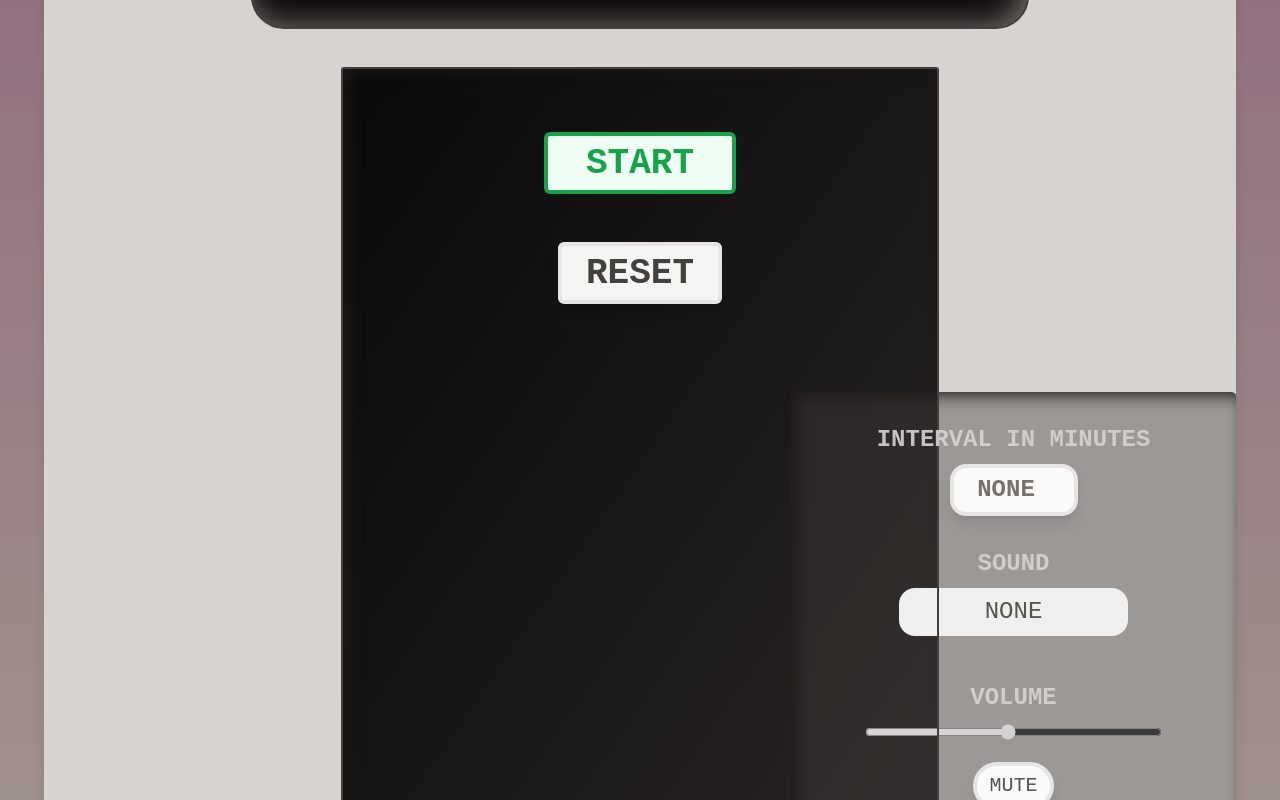
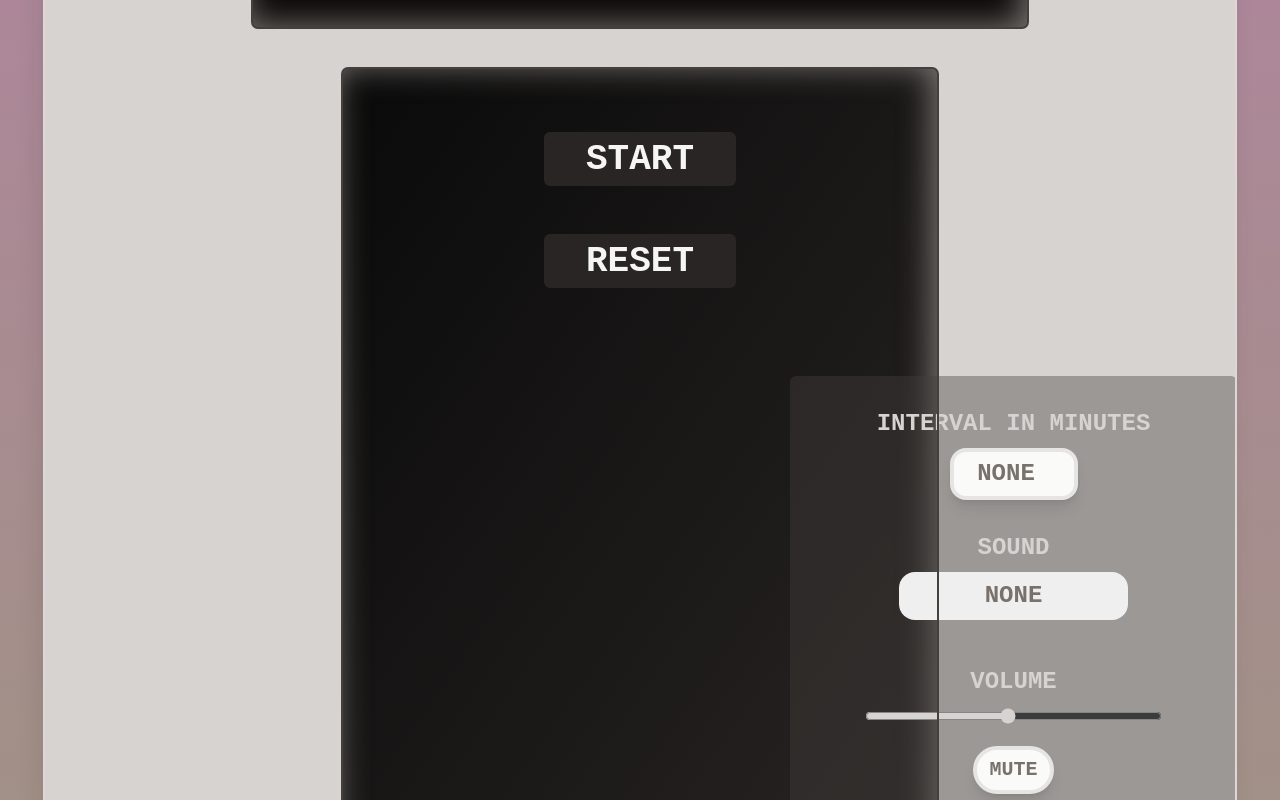
Before and after one commit to davidschraedel/stopwatch, a React (Vite) app: page / in a window 1280 px wide. Shown: the part 340-1140 px from the top of the page. Built offline with nearby package versions, Linux system fonts and the light colour scheme.

Commit message:
more style changes

```diff
--- a/src/App.jsx
+++ b/src/App.jsx
@@ -4,7 +4,7 @@ import Footer from "./Footer";
 function App() {
   return (
     <>
-      <div className="z-0 pt-20 px-1 sm:px-10 sm:min-w-min text-center text-2xl bg-gradient-to-b from-[#8b657d] to-[#a7a490] antialiased">
+      <div className="z-0 pt-20 px-1 sm:px-10 sm:min-w-min text-center text-2xl bg-gradient-to-b from-[#b283a1] to-[#9b977c] antialiased">
         <Stopwatch />
         <Footer />
       </div>
--- a/src/stopwatch/Display.jsx
+++ b/src/stopwatch/Display.jsx
@@ -4,7 +4,7 @@ const Display = (props) => {
   return (
     <>
       {/* clock face */}
-      <div className="flex gap-1 sm:gap-0 outline -outline-offset-1 outline-2 outline-stone-700 shadow-display justify-center items-end sm:text-3xl text-stone-50 bg-stone-950 md:text-4xl lg:text-5xl pt-14 pb-16 sm:pt-10 sm:pb-12 px-2 sm:mx-10 md:mx-24 lg:mx-40 xl:mx-52 rounded-[2rem] selection:bg-stone-700 selection:text-green-500 ">
+      <div className="flex gap-1 sm:gap-0 outline -outline-offset-1 outline-2 outline-stone-700 shadow-display justify-center items-end sm:text-3xl text-stone-50 bg-stone-950 md:text-4xl lg:text-5xl pt-14 pb-16 sm:pt-10 sm:pb-12 px-2 sm:mx-10 md:mx-24 lg:mx-40 xl:mx-52 rounded-md selection:bg-stone-700 selection:text-green-500 ">
         <div className={`flex-1 ${props.hours === "00" ? "text-stone-700" : "text-stone-300"}`}>
           {props.hours}
         </div>
--- a/src/stopwatch/Stopwatch.jsx
+++ b/src/stopwatch/Stopwatch.jsx
@@ -135,7 +135,7 @@ function Stopwatch() {
   };
 
   return (
-    <div className="bg-stone-300 pt-10 pb-20 rounded-t-[3rem] rounded-b-[10rem] mx-1 overflow-clip shadow-lg">
+    <div className="bg-stone-300 pt-10 pb-20 rounded-t-md rounded-b-md outline outline-2 -outline-offset-1 outline-[#ded7d5] mx-1 overflow-clip shadow-outerPlastic">
       <Display
         hours={formattedTime.hours}
         minutes={formattedTime.minutes}
@@ -143,15 +143,15 @@ function Stopwatch() {
         milliseconds={formattedTime.milliseconds}
       />
 
-      <div className="bg-gradient-to-tl from-stone-800 to-neutral-950 pb-1 w-11/12 sm:w-2/3 lg:w-1/2 mx-auto mt-10 mb-10 rounded-sm shadow-plasticBacking outline -outline-offset-1 outline-2 outline-stone-700 font-calc">
+      <div className="bg-gradient-to-tl from-stone-800 to-neutral-950 pb-1 w-11/12 sm:w-2/3 lg:w-1/2 mx-auto mt-10 mb-10 rounded-md shadow-display outline -outline-offset-1 outline-2 outline-stone-700 font-calc">
         {/* clock buttons */}
         <div className="flex flex-col pt-12 sm:pt-16 pb-20 ">
           <div className="basis-1/2 pb-2">
             <button
-              className={`text-4xl ease-out w-48 duration-75 px-8 pt-2 pb-1.5 border-4  ${
+              className={`text-4xl ease-out w-48 duration-75 px-8 pt-2 pb-1.5  ${
                 isRunning
-                  ? "border-amber-600 bg-amber-100 text-amber-600 hover:border-amber-200  hover:bg-amber-100 hover:text-amber-500 animate-pulse"
-                  : "border-green-600 bg-green-50 text-green-600 hover:border-green-200  hover:bg-green-100 hover:text-green-600"
+                  ? "text-stone-700 bg-stone-300 hover:text-stone-200 hover:bg-stone-700"
+                  : "text-stone-100 bg-stone-800 hover:text-stone-800 hover:bg-stone-200"
               } rounded-md font-semibold select-none`}
               onClick={startStopTime}>
               {isRunning ? CONSTANTS.STOP : CONSTANTS.START}
@@ -159,7 +159,7 @@ function Stopwatch() {
           </div>
           <div className="basis-1/2 pt-10">
             <button
-              className="ease-out duration-75 hover:origin-center hover:rotate-6 px-6 pt-2 pb-1.5  border-4 border-stone-200 bg-stone-100 text-stone-700 hover:bg-stone-800 hover:text-stone-50 hover:border-stone-300 text-4xl rounded-md font-semibold shadow-lg select-none hover:opacity-90"
+              className="text-4xl ease-out w-48 duration-75 px-8 pt-2 pb-1.5 text-stone-100 bg-stone-800 hover:text-stone-800 hover:bg-stone-200 rounded-md font-semibold select-none"
               onClick={resetWatch}>
               RESET
             </button>
@@ -170,9 +170,7 @@ function Stopwatch() {
         <div className="flex flex-col pt-2 mb-20 mx-auto w-10/12 sm:w-9/12 xl:mx-[28rem] overflow-clip">
           <div className="flex flex-col justify-center">
             <div className=" py-3 bg-stone-700 bg-opacity-40 shadow-plasticBacking text-stone-100 rounded-md select-none">
-              <h3 className="mt-5 select-none text-stone-300 font-semibold opacity-90">
-                INTERVAL IN MINUTES
-              </h3>
+              <h3 className="mt-5 select-none text-stone-300 font-semibold">INTERVAL IN MINUTES</h3>
               <input
                 type="number"
                 min={0}
@@ -183,7 +181,7 @@ function Stopwatch() {
                 id="minutes"
                 className=" w-32 ease-out duration-300 px-2 py-1.5 my-2 border-4 focus-within:ring-4 outline-none placeholder:text-stone-500 focus:ring-green-500 border-stone-200 bg-stone-50 text-stone-700 rounded-2xl font-semibold shadow-lg text-center"
               />
-              <h3 className="mt-6 select-none text-stone-300 font-semibold opacity-90">SOUND</h3>
+              <h3 className="mt-6 select-none text-stone-300 font-semibold">SOUND</h3>
               <div className="flex items-center justify-center my-2 pb-6 ">
                 <label htmlFor="soundSelect" className="sr-only">
                   SOUND
@@ -192,7 +190,7 @@ function Stopwatch() {
                   onChange={handleSoundSelection}
                   id="soundSelect"
                   name="soundSelect"
-                  className="appearance-none ease-in-out duration-300 rounded-2xl py-2 px-0 sm:px-7 text-center select-none text-stone-600 focus:ring-4 focus:ring-inset focus:ring-green-500 outline-none ">
+                  className="appearance-none ease-in-out font-semibold duration-300 rounded-2xl py-2 px-0 sm:px-7 text-center select-none text-stone-500 focus:ring-4 focus:ring-inset focus:ring-green-500 outline-none ">
                   <option value={null}>NONE</option>
                   {soundList.map((sound) => {
                     return (
@@ -205,7 +203,7 @@ function Stopwatch() {
               </div>
 
               <div className="mt-4 py-1.5 flex justify-center space-x-2 mx-auto">
-                <h3 className=" select-none text-stone-300 font-semibold opacity-90">VOLUME</h3>
+                <h3 className=" select-none text-stone-300 font-semibold">VOLUME</h3>
               </div>
               <div className="">
                 <input
@@ -222,8 +220,12 @@ function Stopwatch() {
               <div className="py-2 flex mx-2 ">
                 <div className="w-full pb-5">
                   <button
-                    className={`py-1.5 border-4 mx-auto px-3 ease-out duration-300 outline-none  border-stone-200 hover:border-stone-400 bg-stone-50 rounded-full shadow-lg text-xl text-center focus:ring-4 focus:ring-green-500
-                ${muted ? "line-through text-stone-400" : "text-stone-600"}`}
+                    className={`py-1.5 border-4 mx-auto font-semibold px-3 ease-out duration-300 outline-none  border-stone-200 bg-stone-50 rounded-full shadow-lg text-xl text-center focus:ring-4 focus:ring-green-500
+                ${
+                  muted
+                    ? "line-through text-stone-400 hover:border-stone-300"
+                    : "text-stone-500 hover:border-stone-400"
+                }`}
                     onClick={() => setMuted((m) => !m)}>
                     MUTE
                   </button>
--- a/tailwind.config.js
+++ b/tailwind.config.js
@@ -17,7 +17,7 @@ export default {
     extend: {
       boxShadow: {
         display: "inset -0.35rem -0.15rem 2rem rgb(168, 162, 158,0.7);",
-        plasticBacking: "inset 0.4rem 0.2rem 1rem rgb(28, 25, 23,1)",
+        outerPlastic: " -0.3rem -0.1rem 1.5rem rgb(28, 25, 23,0.1)",
       },
       fontFamily: {
         calc: "Courier New, Trebuchet MS",
```
